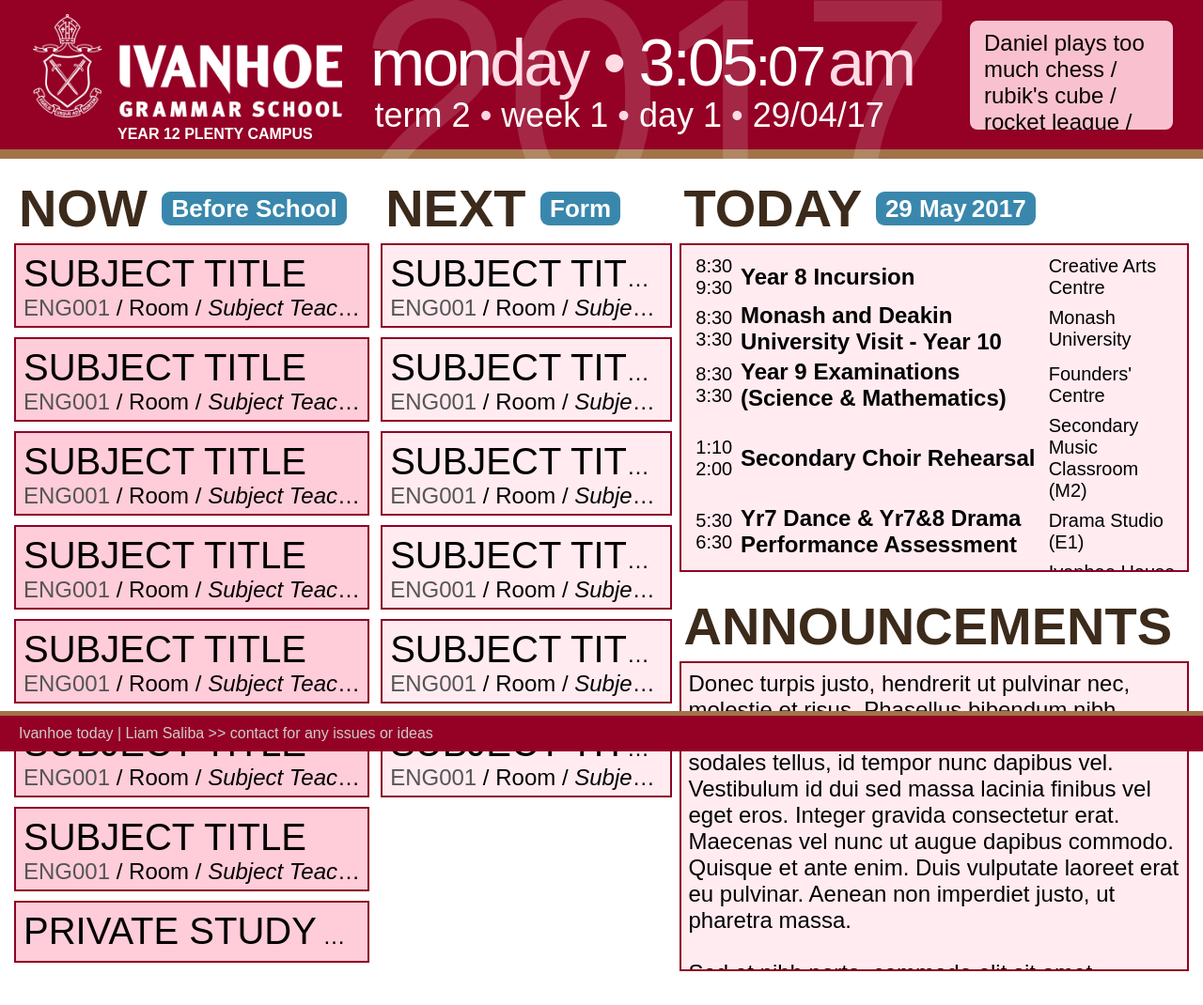
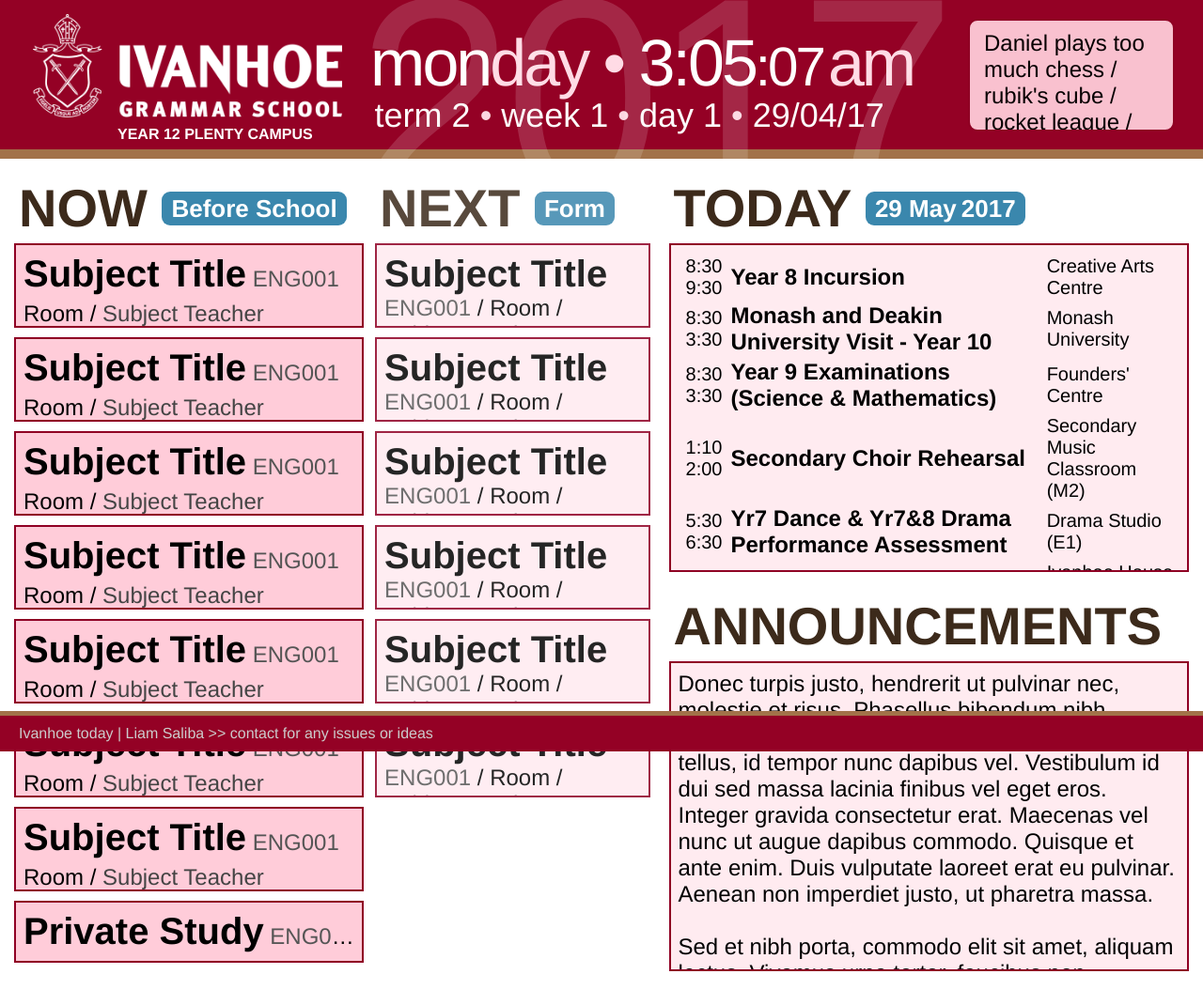
Before and after one commit to liamsaliba/today, a website: page public/index.html in a window 1280 px wide. Shown: the whole page at 94% size. Drawn offline with nearby package versions, Linux system fonts and the light colour scheme.

Commit message:
ahhh its fucked

```diff
--- a/public/index.html
+++ b/public/index.html
@@ -37,35 +37,36 @@
 								<h1 id="now">NOW <span class="period badge badge-info">Period 1</span> <span class="badge">8:45 - 9:40</span></h1>
 							</div>
 							<div class="box">
-								<p><span class="subject-title">Subject Title</span><p>
-								<p><span class="subject-abbr">ENG001</span> / <span class="subject-room">Room</span> / <span class="subject-teacher">Subject Teacher</span></p>
+								<div class="line"><span class="subject-title">Subject Title</span> <span class="subject-abbr">ENG001</span></div>
+								<div class="line"><span class="subject-room">Room</span> / <span class="subject-teacher">Subject Teacher</span></div>
 							</div>
 							<div class="box">
-								<p><span class="subject-title">Subject Title</span><p>
-								<p><span class="subject-abbr">ENG001</span> / <span class="subject-room">Room</span> / <span class="subject-teacher">Subject Teacher</span></p>
+								<div class="line"><span class="subject-title">Subject Title</span> <span class="subject-abbr">ENG001</span></div>
+								<div class="line"><span class="subject-room">Room</span> / <span class="subject-teacher">Subject Teacher</span></div>
 							</div>
 							<div class="box">
-								<p><span class="subject-title">Subject Title</span><p>
-								<p><span class="subject-abbr">ENG001</span> / <span class="subject-room">Room</span> / <span class="subject-teacher">Subject Teacher</span></p>
+								<div class="line"><span class="subject-title">Subject Title</span> <span class="subject-abbr">ENG001</span></div>
+								<div class="line"><span class="subject-room">Room</span> / <span class="subject-teacher">Subject Teacher</span></div>
 							</div>
 							<div class="box">
-								<p><span class="subject-title">Subject Title</span><p>
-								<p><span class="subject-abbr">ENG001</span> / <span class="subject-room">Room</span> / <span class="subject-teacher">Subject Teacher</span></p>
+								<div class="line"><span class="subject-title">Subject Title</span> <span class="subject-abbr">ENG001</span></div>
+								<div class="line"><span class="subject-room">Room</span> / <span class="subject-teacher">Subject Teacher</span></div>
 							</div>
 							<div class="box">
-								<p><span class="subject-title">Subject Title</span><p>
-								<p><span class="subject-abbr">ENG001</span> / <span class="subject-room">Room</span> / <span class="subject-teacher">Subject Teacher</span></p>
+								<div class="line"><span class="subject-title">Subject Title</span> <span class="subject-abbr">ENG001</span></div>
+								<div class="line"><span class="subject-room">Room</span> / <span class="subject-teacher">Subject Teacher</span></div>
 							</div>
 							<div class="box">
-								<p><span class="subject-title">Subject Title</span><p>
-								<p><span class="subject-abbr">ENG001</span> / <span class="subject-room">Room</span> / <span class="subject-teacher">Subject Teacher</span></p>
+								<div class="line"><span class="subject-title">Subject Title</span> <span class="subject-abbr">ENG001</span></div>
+								<div class="line"><span class="subject-room">Room</span> / <span class="subject-teacher">Subject Teacher</span></div>
 							</div>
 							<div class="box">
-								<p><span class="subject-title">Subject Title</span><p>
-								<p><span class="subject-abbr">ENG001</span> / <span class="subject-room">Room</span> / <span class="subject-teacher">Subject Teacher</span></p>
+								<div class="line"><span class="subject-title">Subject Title</span> <span class="subject-abbr">ENG001</span></div>
+								<div class="line"><span class="subject-room">Room</span> / <span class="subject-teacher">Subject Teacher</span></div>
 							</div>
+
 							<div class="box box-short">
-								<p><span class="subject-title">Private Study</span> <span class="subject-abbr">ENG001</span><p>
+								<div class="line"><span class="subject-title">Private Study</span> <span class="subject-abbr">ENG001</span></div>
 							</div>
 						</div>
 
--- a/public/main.js
+++ b/public/main.js
@@ -93,8 +93,11 @@
 		for (var i = 0; i < 8; i++){
 			if(i < currentSubjects.length) {
 				subjectList.push(currentSubjects[i].name);
-				$(".column-now .box:nth-child(" + (i+2) + ") .subject-title").html(currentSubjects[i].name);
-				$(".column-now .box:nth-child(" + (i+2) + ") .subject-abbr").html(currentSubjects[i].abbr);
+				var currentBox = $(".column-now .box:nth-child(" + (i+2) + ")")
+				currentBox.find(".subject-title").html(currentSubjects[i].name);
+				currentBox.find(".subject-abbr").html(currentSubjects[i].abbr);
+				currentBox.find(".subject-room").html(currentSubjects[i].room);
+				currentBox.find(".subject-teacher").html(currentSubjects[i].teacher);
 			} else {
 				console.log(i);
 			}
@@ -106,8 +109,6 @@
 	}
 	$("#now > .period").html(timetable.periods[currentPeriod]);
 	$("#next > .period").html(timetable.periods[nextPeriod]);
-
-
 }
 
 
--- a/public/style.css
+++ b/public/style.css
@@ -1,5 +1,5 @@
 *{
-	font-family: Arial, serif;
+	font-family: Helvetica, serif;
 	-webkit-font-smoothing: antialiased;
   -moz-osx-font-smoothing: grayscale;
   -webkit-box-sizing: border-box;
@@ -125,7 +125,7 @@
 
 #right-container {
 	width: 45%;
-	padding-left: 20px;
+	margin-left: 20px;
 }
 
 
@@ -194,32 +194,39 @@
 .column-now {
 	width: 55%;
 	margin-right: 12px;
+	max-height: 850px;
 }
 
 .column-next {
 	width: 45%;
+	opacity: .85;
+	max-height: 850px;
 }
 
 .column-now > .box {
 	background: #ffccd9;
 }
-W
-.column-next {
-	opacity: .85;
+
+#timetable .box {
+	overflow: hidden;
 }
 
-#timetable .box p {
+#timetable .box .line {
 	text-overflow: ellipsis;
-
+		display: inline-block;
+		-webkit-margin-before: 0;
+    -webkit-margin-after: 0;
   /* Required for text-overflow to do anything */
   white-space: nowrap;
   overflow: hidden;
+  width: 100%;
 }
 
 .subject-title {
 	font-size: 40px;
-	line-height: 45px;
-	text-transform: uppercase;
+	font-weight: bold;
+	/*text-transform: uppercase;*/
+	width: 600px;
 }
 
 
@@ -231,7 +238,7 @@
 }
 
 .subject-teacher {
-	font-style: italic;
+	color: #444;
 }
 
 
```
